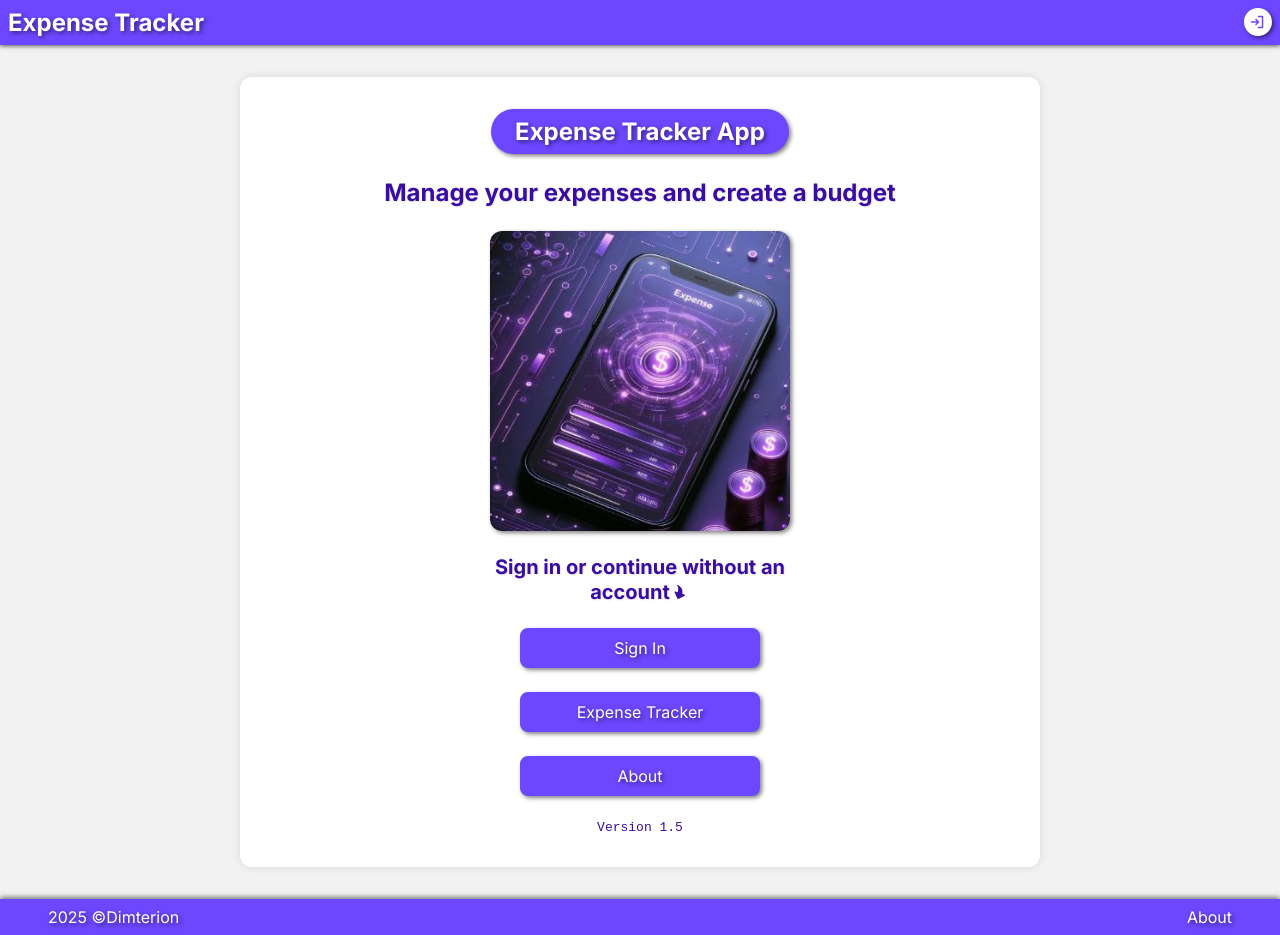
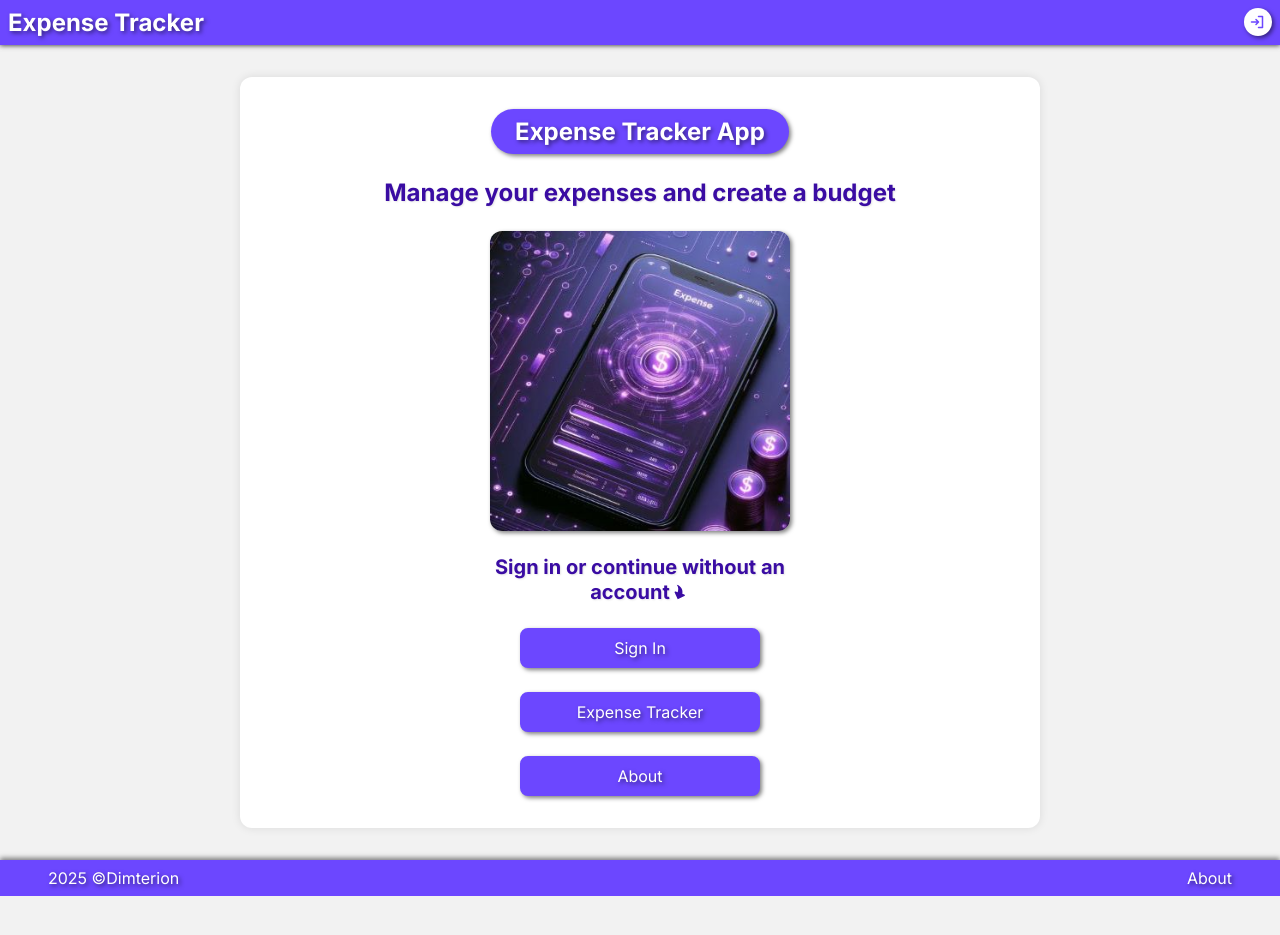
Before and after one commit to Dimterion/expense-tracker, a Next.js app: page / in a window 1280 px wide. After the commit the page ends 896 px from the top, so only its background shows below. Built offline with nearby package versions, Linux system fonts and the light colour scheme; no server answers.

Commit message:
remove version from main and guest pages

```diff
--- a/app/expense-tracker/page.tsx
+++ b/app/expense-tracker/page.tsx
@@ -367,7 +367,6 @@ const ExpenseTracker = () => {
           <SignOutButton>
             <button className="expenseTracker-link">Sign Out</button>
           </SignOutButton>
-          <pre>Version 1.5</pre>
         </section>
       </SignedIn>
     </>
--- a/components/Guest.tsx
+++ b/components/Guest.tsx
@@ -32,7 +32,6 @@ const Guest = () => {
       <Link href="/about" className="guest-link">
         About
       </Link>
-      <pre>Version 1.5</pre>
     </section>
   );
 };
```
